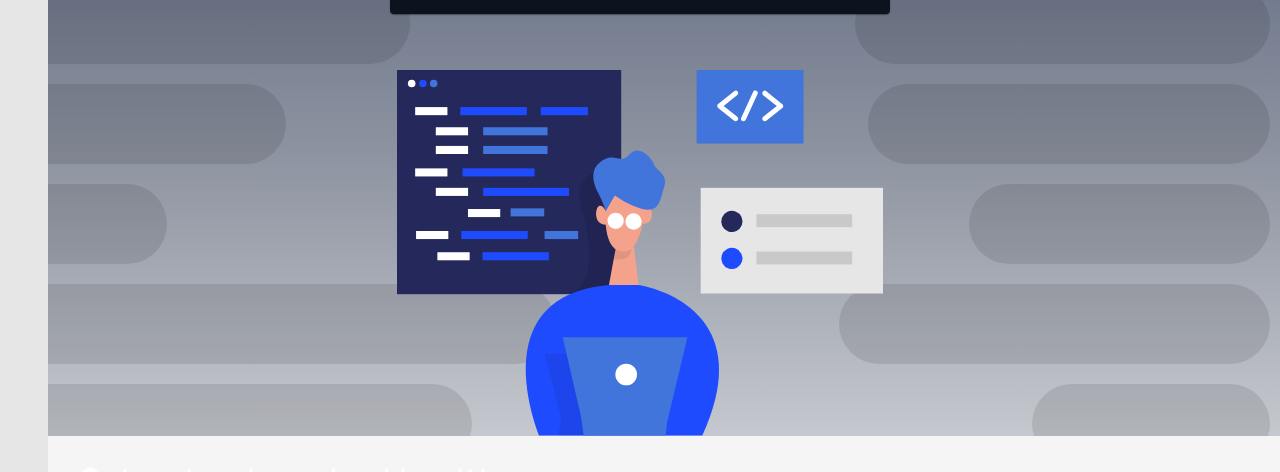
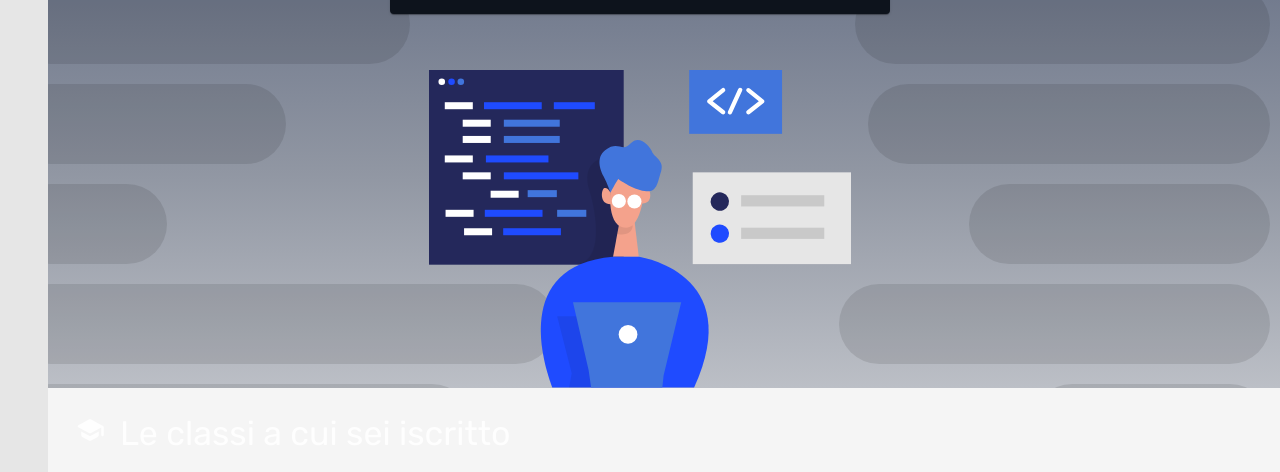
Before and after one commit to webion-hub/cody, a React (Create React App) app in the folder cody/ClientApp/: page / in a window 1280 px wide. Shown: the part 326-798 px from the top of the page. Built offline with nearby package versions, Linux system fonts and the light colour scheme; no server answers.

Commit message:
change svg size

```diff
--- a/cody/ClientApp/src/pages/home/home.js
+++ b/cody/ClientApp/src/pages/home/home.js
@@ -14,14 +14,14 @@ const homeStyles = makeStyles((theme) => ({
   background: {
     marginTop: theme.spacing(4),
     margin: "0 auto",
-    width: "38%",
+    width: "33%",
     maxWidth: 700,
     [theme.breakpoints.down('md')]: {
-      width: "50%",
+      width: "44%",
     },
     [theme.breakpoints.down('sm')]: {
       marginTop: theme.spacing(6),
-      width: "70%",
+      width: "55%",
     },
     [theme.breakpoints.down('xs')]: {
       width: "90%",
```
